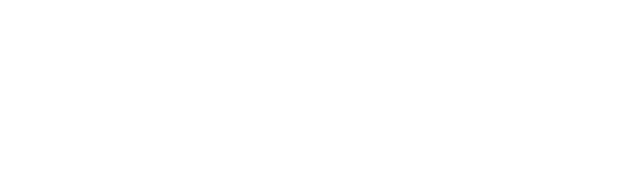
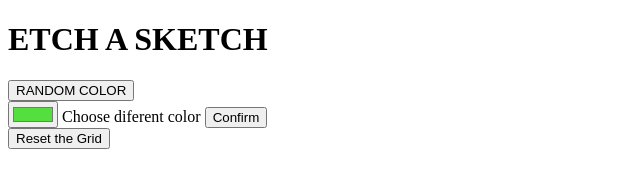
Before and after one commit to ahmedalima/ETCH-A-SKETCH, a plain HTML site: page index.html in a window 1280 px wide. Shown: the whole page, without its empty margins (0-640 px from the left). Drawn offline with Linux system fonts and the light colour scheme.

Commit message:
html code

```diff
--- a/index.html
+++ b/index.html
@@ -1,15 +1,33 @@
 <!DOCTYPE html>
 <html lang="en">
+
 <head>
     <meta charset="UTF-8">
     <meta name="viewport" content="width=device-width, initial-scale=1.0">
+    <link rel="stylesheet" href="style.css">
     <title>ETCH-A-SKETCH</title>
 </head>
+
 <body>
-    <!--
-        creating a div with the specidifed width
-        mark it with ID
-        give it the specific width
-    -->
+    <h1 id="header">ETCH A SKETCH</h1>
+
+    <div id="parent_div"></div>
+    <div id="buttons">
+        <div>
+            <button id="rndm_color">
+                RANDOM COLOR
+            </button>
+        </div>
+        <div>
+            <input type="color" name="bg" id="choose_color" value="#55df3e">
+            <label for="bg">Choose diferent color</label>
+            <button id="conf_diff_color">Confirm</button>
+        </div>
+        <div>
+            <button id="reset_grid">Reset the Grid</button>
+        </div>
+    </div>
+    <script src="./script.js"></script>
 </body>
+
 </html>
```
